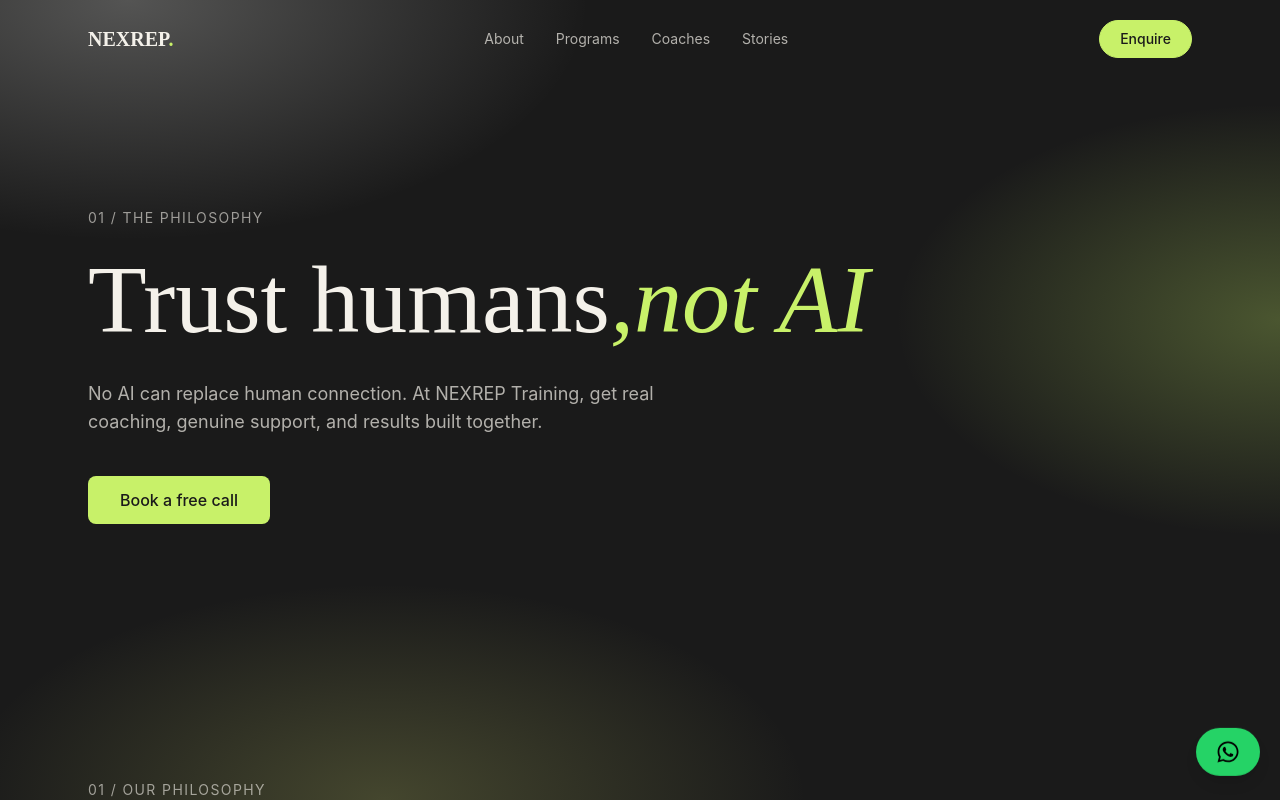
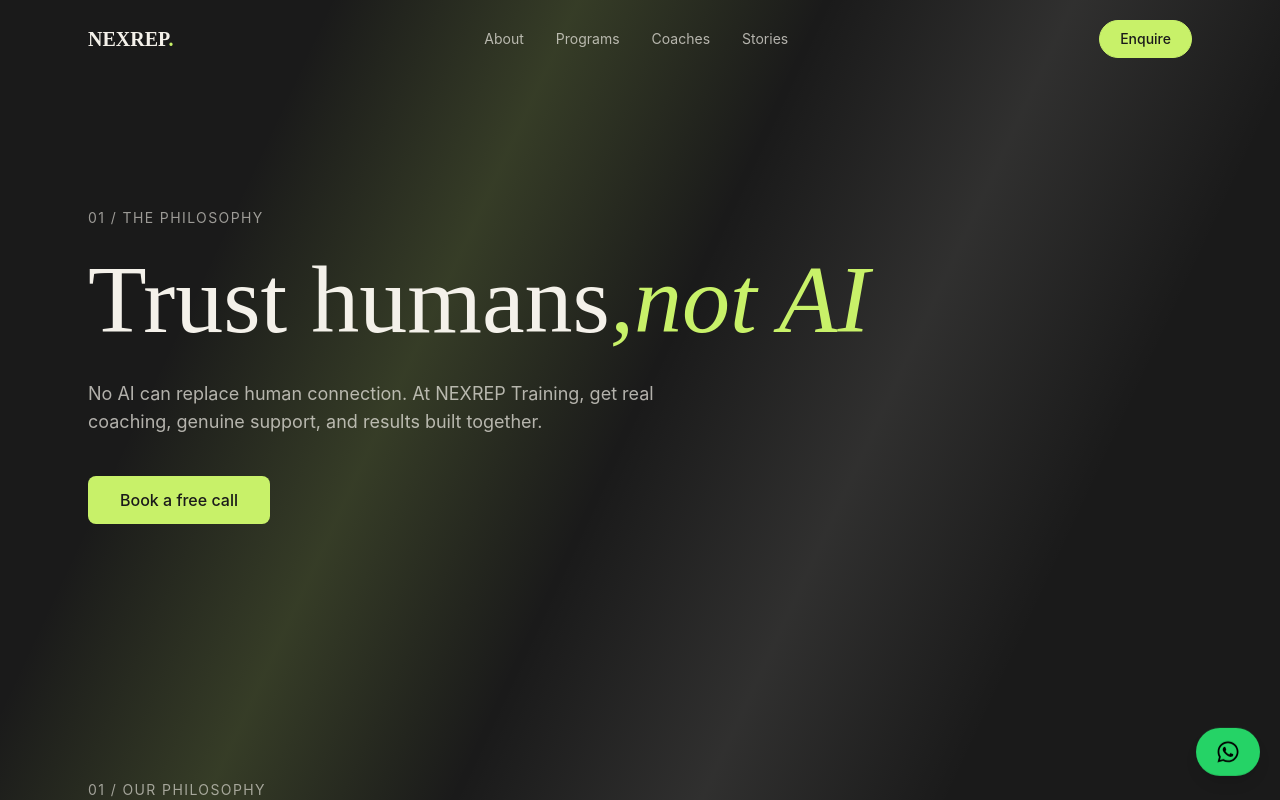
Before and after one commit to ewinjob/nexrep-training, a React (Vite) app: page / in a window 1280 px wide. Shown: the top 800 px of the page. Built offline with nearby package versions, Linux system fonts and the light colour scheme.

Commit message:
leanier gradient added

```diff
--- a/src/index.css
+++ b/src/index.css
@@ -22,8 +22,7 @@ body {
 
 .site-aura {
   background:
-    radial-gradient(60% 50% at 10% 0%, rgba(235, 235, 232, 0.28), transparent 60%),
-    radial-gradient(50% 45% at 100% 40%, rgba(200, 241, 105, 0.28), transparent 60%),
-    radial-gradient(55% 45% at 30% 100%, rgba(190, 197, 103, 0.26), transparent 60%),
+    linear-gradient(115deg, transparent 20%, rgba(200, 241, 105, 0.16) 35%, transparent 50%),
+    linear-gradient(115deg, transparent 50%, rgba(244, 241, 234, 0.10) 65%, transparent 80%),
     #1a1a1a;
 }
```
